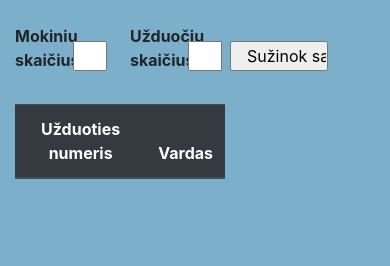
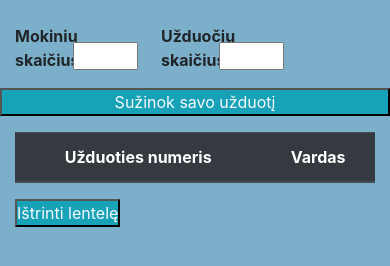
Before and after one commit to rimantepomeckyte/Uzduociu_generatorius, a plain HTML site: page index.html in a window 390 px wide. Drawn offline with nearby package versions, Linux system fonts and the light colour scheme.

Commit message:
Generator

```diff
--- a/index.html
+++ b/index.html
@@ -8,15 +8,15 @@
     <title>Title</title>
 </head>
 <body>
-<div class="container">
-    <div class="row mt-4 mb-3 d-flex align-items-center">
-        <div class="col-2 mr-2"><p class="font-weight-bold text-center">Mokinių skaičius:</p></div>
-        <input id="ivestasMokSk" class="col-1 mr-2" type="number">
-        <div class="col-2 mr-2"><p class="font-weight-bold text-center">Užduočių skaičius:</p></div>
-        <input id="ivestasUzdSk" class="col-1 mr-2" type="number">
-        <input id="suzinokBtn" class="col-3" type="button" value="Sužinok savo užduotį">
-    </div>
-    <table id="table" class="table table-striped table-dark col-7">
+<div class="container" id="konteineris">
+    <form id="form" class="row 5 mt-4 mb-3 d-flex align-items-center">
+        <p class="col-lg-1 col-2 font-weight-bold text-center mr-2">Mokinių skaičius:</p>
+        <input id="ivestasMokSk" class="mr-2 col-lg-1 col-2" type="number">
+        <p class="col-lg-1 col-2 font-weight-bold text-center mr-2">Užduočių skaičius:</p>
+        <input id="ivestasUzdSk" class="col-lg-1 col-2 mr-2" type="number">
+        <input id="suzinokBtn" class="col-lg-2 col bg-info text-light" type="button" value="Sužinok savo užduotį">
+    </form>
+    <table id="table" class="table table-striped table-dark col-md-7">
         <thead>
         <tr>
             <th scope="col" class="text-center">Užduoties numeris</th>
--- a/js.js
+++ b/js.js
@@ -2,14 +2,25 @@ const ivestasMokSk = document.querySelector("#ivestasMokSk");
 const ivestasUzdSk = document.querySelector("#ivestasUzdSk");
 const suzinokBtn = document.querySelector("#suzinokBtn");
 const tableBody = document.querySelector("#tableBody");
+const form = document.querySelector("#form");
+const table = document.querySelector("#table");
+const konteineris = document.getElementById("konteineris");
 
 suzinokBtn.addEventListener('click', pridekLentele);
 console.log("pries f-ja");
+suzinokBtn.addEventListener("click", function (e) {
+    e.preventDefault();
+    form.reset();
+}, false);
 
 function pridekLentele() {
     console.log("pradzia f-jos");
     const mokSk = ivestasMokSk.value;
-    const uzdSk = ivestasUzdSk.value;
+    let uzdSk = ivestasUzdSk.value;
+
+    if (mokSk < 1 || uzdSk < 1) {
+        alert("Blogai suvesti duomenys!");
+    } else {
 
         for (let i = 0; i < mokSk; i++) {
             const row = document.createElement("tr");
@@ -17,13 +28,57 @@ function pridekLentele() {
 
             const cell1 = document.createElement("td");
             const randomNumeris = Math.floor(Math.random() * uzdSk)+1;
+            cell1.setAttribute("class", "text-center")
             cell1.innerHTML = randomNumeris;
             row.appendChild(cell1);
 
             const cell2 = document.createElement("td");
-        cell2.innerHTML = '<input type="text" placeholder="Vardas">';
+            cell2.innerHTML = '<input type="text" placeholder="Vardas" class="text-center">';
             row.appendChild(cell2);
+
+        }
+        console.log("pabaiga f-jos");
+    }
 }
 
-    console.log("pabaiga f-jos");
+//istrynimo mygtukas
+const deleteTable = document.createElement("input");
+deleteTable.setAttribute("type", "button");
+deleteTable.setAttribute("value", "Ištrinti lentelę");
+deleteTable.setAttribute("class", "bg-info text-light");
+konteineris.appendChild(deleteTable);
+deleteTable.addEventListener("click", deleteTBody);
+
+function deleteTBody() {
+    console.log("delete");
+    tableBody.innerHTML = "";
 }
+
+/*        const masyvasRandom = [];
+       for(let j=0; j<uzdSk; j++){
+           const randomNumeris = Math.floor(Math.random() * uzdSk)+1;
+           if(masyvasRandom.indexOf(randomNumeris) === -1){
+               masyvasRandom.push(randomNumeris);
+               cell1.innerHTML = masyvasRandom[j];
+           }
+           else {
+               continue;
+           }
+       }*/
+
+
+/*        let uzdNr = [];
+        for(j=0; j<uzdSk; j++){
+            let tinka = true;
+            while (tinka){
+                const randomNumeris = Math.floor(Math.random() * uzdSk)+1;
+                if(uzdNr.indexOf(randomNumeris) === -1){
+                    uzdNr.push(randomNumeris);
+                    tinka=false;
+                }
+            }
+            cell1.innerHTML=uzdNr[j];
+            row.appendChild(cell1);
+        }
+
+ */
--- a/style.css
+++ b/style.css
@@ -3,7 +3,12 @@ html, body{
 }
 *{
     box-sizing: border-box;
+    margin: 0;
+    padding: 0;
 }
 body{
     background-color: #7cb0ca;
 }
+tekstoDydis{
+    font-size: 20px;
+}
```
Lines whose indentation alone changed are shown as unchanged.
